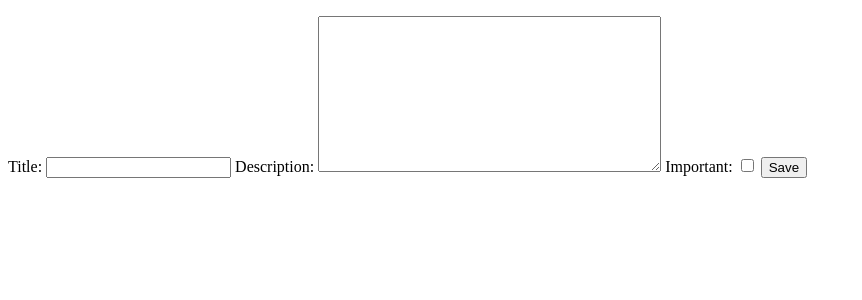
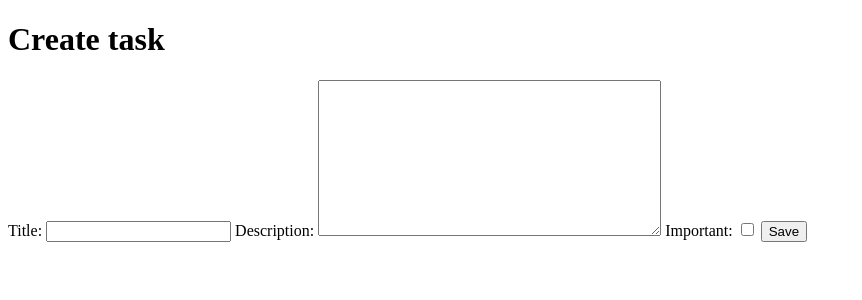
Before and after one commit to Anibal-Alpizar/django--crud-auth, a Django app: page /tasks/create/ in a window 1280 px wide. Shown: the part 88-388 px from the top of the page, without its empty margins (0-862 px from the left). Run offline with Django 4.2, Linux system fonts and the light colour scheme.

Commit message:
Create task

```diff
--- a/tasks/templates/create_task.html
+++ b/tasks/templates/create_task.html
@@ -1,6 +1,10 @@
 {% extends 'base.html' %}
 
 {% block content %}
+
+<h1>Create task</h1>
+
+{{ error }}
 
 <form action="/tasks/create/" method="post">
     {% csrf_token %}
--- a/tasks/views.py
+++ b/tasks/views.py
@@ -60,13 +60,20 @@ def tasks(request):
     return render(request, 'tasks.html')
 
 def create_task(request):
-
     if request.method == 'GET':
         return render(request, 'create_task.html',{
         'form' : TaskForm
         })
     else:
-        print(request.POST)
-        return render(request, 'create_task.html',{
-        'form' : TaskForm
-        })
+        try:
+            form = TaskForm(request.POST)
+            new_task = form.save(commit=False)
+            new_task.user = request.user
+            new_task.save()
+            print(new_task)
+            return render(request, 'tasks.html')
+        except ValueError:
+            return render(request, 'create_task.html',{
+                'form' : TaskForm,
+                'error' : 'Please provide valida data'
+            })
```
Also changed, not shown: db.sqlite3.
